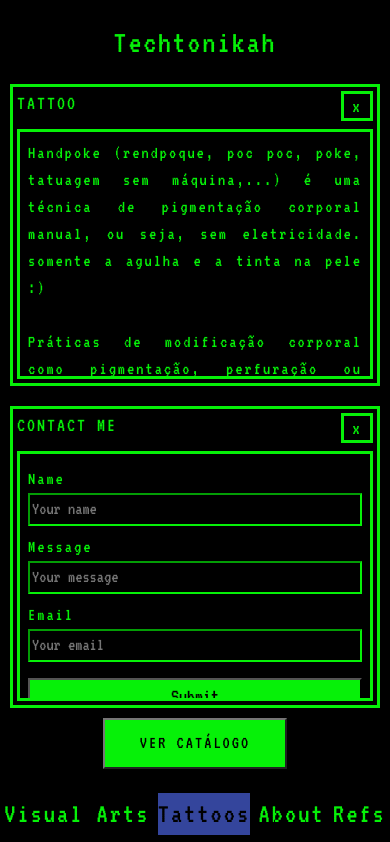
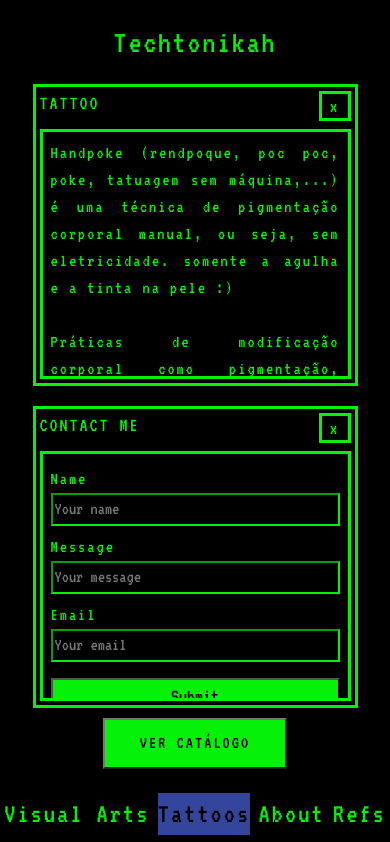
Before and after one commit to missatoy/techtonikah, a React (Vite) app: page /tattoos in a window 390 px wide. Shown: the top 842 px of the page. Built offline with nearby package versions, Linux system fonts and the light colour scheme.

Commit message:
reduced min and max width of all windows

```diff
--- a/src/index.css
+++ b/src/index.css
@@ -312,7 +312,8 @@ body {
   }
 
   .retro-window {
-    min-width: 370px;
+      min-width: 325px;
+      max-width: 325px;
   }
 
   .retro-body {
@@ -354,7 +355,8 @@ body {
   }
 
   .about-windows {
-    min-width: 370px;
+    min-width: 325px;
+    max-width: 325px;
   }
 
   .progress-bar {
```
